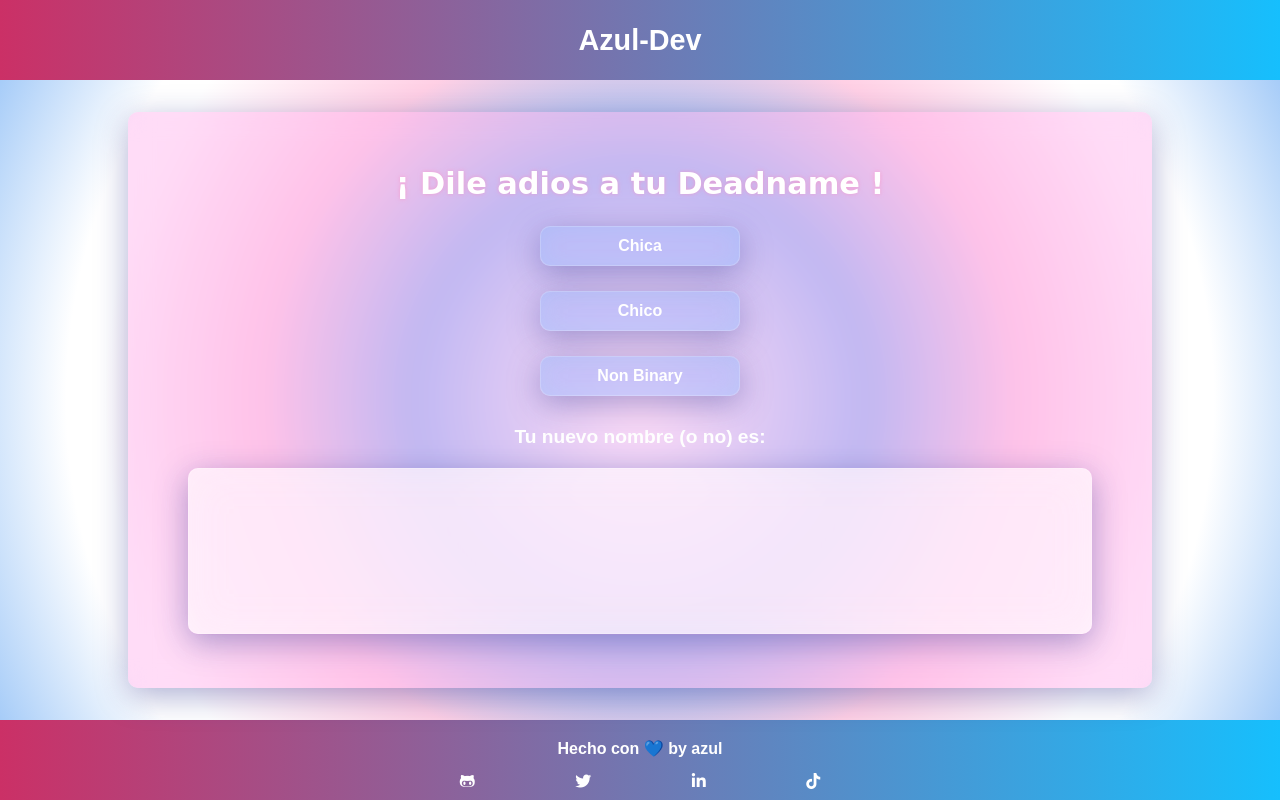
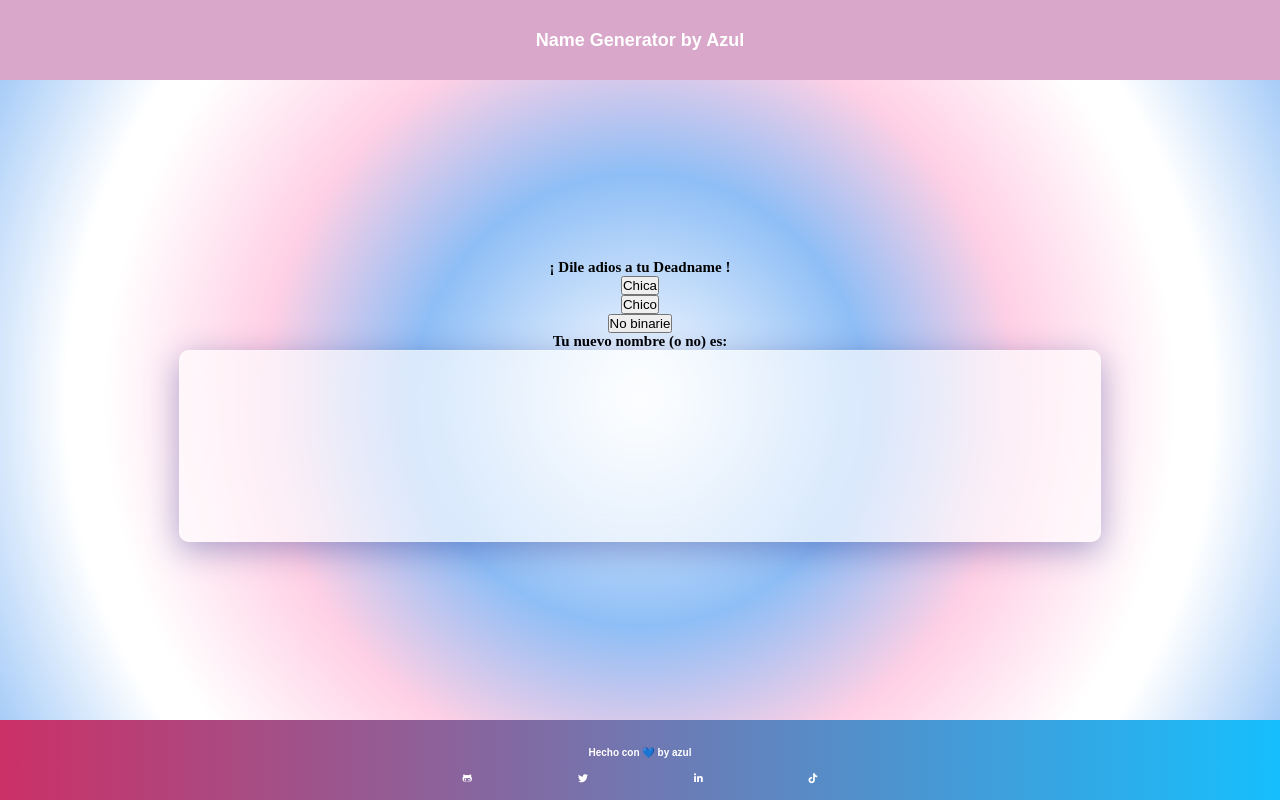
Before and after one commit to azulnietogomez/name-generator, a plain HTML site: page index.html in a window 1280 px wide. Drawn offline with Linux system fonts and the light colour scheme; a web font is replaced by a local one.

Commit message:
add base styles, fix: delete html shit redo and put the layout on a new stylesheet

```diff
--- a/index.html
+++ b/index.html
@@ -10,26 +10,26 @@
     <link rel="preconnect" href="https://fonts.gstatic.com" crossorigin>
     <link href="https://fonts.googleapis.com/css2?family=Pushster&display=swap" rel="stylesheet">
     <!--Styles-->
-    <link rel="stylesheet" href="./styles.css">
+    <link rel="stylesheet" href="./styles/base.css">
+    <link rel="stylesheet" href="./styles/layout.css">
+    <link rel="stylesheet" href="./styles/skin.css">
+
     <title>Name Generator</title>
 </head>
 <body>
     <header>
-        <nav class="header-nav">
-            <a class="header__logo">Azul-Dev</a>
-        </nav>
+            <a class="header__logo">Name Generator by Azul </a>
     </header>
+
     <main>
-        <section class="generator">
-            <div class="generator-container">
+            <section class="generator-wrapper">
                 <h1>¡ Dile adios a tu Deadname !</h1>
                 <button class="get-name girl-name" id="get-name" onclick="GenerateGirlName()">Chica</button>
                 <button class="get-name boy-name" id="get-name" onclick="GenerateBoyName()">Chico</button>
-                <button class="get-name nb-name" id="get-name" onclick="GenerateNbName()">Non Binary</button>
+                <button class="get-name nb-name" id="get-name" onclick="GenerateNbName()">No binarie</button>
                 <h2>Tu nuevo nombre (o no) es:</h2>
                 <div class="result" id="result"></div>
-            </div>
-        </section>
+            </section>
     </main>
     <script src="./script.js"></script>
     <footer>
--- a/styles.css
+++ b/styles.css
@@ -1,16 +1,5 @@
-:root {
-    --fuente: 'Pushster', cursive;
-}
-
-* {
-    box-sizing: border-box;
-    padding: 0;
-    margin: 0;
-}
 
 header {
-    width: 100%;
-    height: 10vh;
     background: #16BFFD;  /* fallback for old browsers */
     background: -webkit-linear-gradient(to right, #CB3066, #16BFFD);  /* Chrome 10-25, Safari 5.1-6 */
     background: linear-gradient(to right, #CB3066, #16BFFD); /* W3C, IE 10+/ Edge, Firefox 16+, Chrome 26+, Opera 12+, Safari 7+ */
@@ -23,14 +12,6 @@ header {
     color: white;
 }
 
-.header-nav {
-    display: flex;
-    justify-content: center;
-    align-items: center;
-    width: 70%;
-    height: 100%;
-    margin: 0 auto;
-}
 
 body {
     background: rgb(255,143,192);
@@ -38,28 +19,14 @@ body {
 }
 
 main {
-    width: 100%;
-    height: 80vh;
     background-color: transparent;
 }
 
 .generator {
-    display: flex;
-    justify-content: center;
-    align-items: center;
-    width: 80%;
-    height: 100%;
-    margin: 0 auto;
     background-color: transparent;
 }
 
 .generator-container {
-    display: flex;
-    justify-content: center;
-    align-items: center;
-    flex-direction: column;
-    width: 100%;
-    height: 90%;
     padding: 10px;
     background: rgba( 255, 177, 237, 0.45 );
     box-shadow: 0 8px 32px 0 rgba( 31, 38, 135, 0.37 );
@@ -82,8 +49,6 @@ main {
 }
 
 .generator-container .get-name {
-    min-width: 200px;
-    max-width: 300px;
     padding: 10px 25px;
     margin-bottom: 25px;
     border-radius: 8px;
@@ -121,13 +86,6 @@ main {
     border: 1px solid rgba( 255, 255, 255, 0.18 );
 }
 
-.name-container {
-    width: 100%;
-    height: 80%;
-    display: flex;
-    justify-content: center;
-    align-items: center;
-}
 
 .name-container h3 {
     font-family: var(--fuente);
@@ -137,33 +95,13 @@ main {
 }
 
 footer {
-    display: flex;
-    justify-content: center;
-    align-items: center;
-    width: 100%;
-    height: 10vh;
     background: #16BFFD;  /* fallback for old browsers */
     background: -webkit-linear-gradient(to right, #CB3066, #16BFFD);  /* Chrome 10-25, Safari 5.1-6 */
     background: linear-gradient(to right, #CB3066, #16BFFD); /* W3C, IE 10+/ Edge, Firefox 16+, Chrome 26+, Opera 12+, Safari 7+ */
 }
 
-.social-container {
-    width: 90%;
-    height: auto;
-    margin: 10px 0 0 0;
-    display: flex;
-    flex-direction: column;
-    justify-content: space-evenly;
-    align-items: center;
-}
-
 
 .social-list {
-    width: 40%;
-    height: auto;
-    display: flex;
-    margin-top: 15px;
-    justify-content: space-around;
     font-size: 1rem;
     list-style: none;
 }
--- a/styles/base.css
+++ b/styles/base.css
@@ -0,0 +1,16 @@
+:root {
+    --pink-lavander: #d8a7ca;
+    --turquoise: #4effef;
+
+    --fuente: 'Pushster', cursive;
+}
+
+* {
+    box-sizing: border-box;
+    padding: 0;
+    margin: 0;
+}
+
+html {
+    font-size: 62.5%;
+}
--- a/styles/layout.css
+++ b/styles/layout.css
@@ -0,0 +1,58 @@
+
+header, footer, .generator-wrapper,
+.name-container {
+    display: flex;
+    justify-content: center;
+    align-items: center;
+}
+
+header {
+    width: 100%;
+    height: 10vh;
+}
+
+main {
+    width: 100%;
+    height: 80vh;
+}
+
+footer {
+    flex-direction: column;
+    width: 100%;
+    height: 10vh;
+}
+
+.generator-wrapper {
+    flex-direction: column;
+    width: 80%;
+    height: 100%;
+    margin: 0 auto;
+}
+
+.result {
+    width: 90%;
+    height: 30%;
+}
+
+.name-container {
+    width: 100%;
+    height: 80%;
+}
+
+.social-container {
+    display: flex;
+    flex-direction: column;
+    justify-content: space-evenly;
+    align-items: center;
+    width: 90%;
+    height: auto;
+    margin: 10px 0 0 0;
+}
+
+.social-list {
+    display: flex;
+    justify-content: space-around;
+    width: 40%;
+    height: auto;
+    margin-top: 15px;
+}
--- a/styles/skin.css
+++ b/styles/skin.css
@@ -0,0 +1,113 @@
+
+header {
+    background-color: var(--pink-lavander) ;
+}
+
+.header__logo {
+    font:bold 1.8rem sans-serif;
+    color: white;
+}
+
+
+body {
+    background: rgb(255,143,192);
+    background: radial-gradient(circle, rgba(255,143,192,1) 0%, rgba(255,255,255,1) 0%, rgba(142,190,246,1) 30%, rgba(255,208,229,1) 50%, rgba(255,255,255,1) 71%, rgba(255,255,255,1) 76%, rgba(142,190,246,1) 100%);
+}
+
+main {
+    background-color: transparent;
+}
+
+.generator {
+    background-color: transparent;
+}
+
+.generator-container {
+    padding: 10px;
+    background: rgba( 255, 177, 237, 0.45 );
+    box-shadow: 0 8px 32px 0 rgba( 31, 38, 135, 0.37 );
+    backdrop-filter: blur( 12.5px );
+    -webkit-backdrop-filter: blur( 12.5px );
+    border-radius: 10px;background: rgba( 255, 177, 237, 0.45 );
+    box-shadow: 0 8px 32px 0 rgba( 31, 38, 135, 0.37 );
+    backdrop-filter: blur( 12.5px );
+    -webkit-backdrop-filter: blur( 12.5px );
+    border-radius: 10px;
+}
+
+.generator-container h1 {
+    padding-bottom: 25px;
+    font-size: 1.9rem;
+    font-family: var(--fuente);
+    text-align: center;
+    color: #fff;
+    text-shadow: 0px 0px 4px rgba(255,137,189,0.6);
+}
+
+.generator-container .get-name {
+    padding: 10px 25px;
+    margin-bottom: 25px;
+    border-radius: 8px;
+    font-family: sans-serif;
+    font-weight: 600;
+    font-size: 1rem;
+    color: white;
+    cursor: pointer;
+
+    background: rgba( 142, 191, 255, 0.45 );
+    box-shadow: 0 8px 32px 0 rgba( 31, 38, 135, 0.37 );
+    backdrop-filter: blur( 12.5px );
+    -webkit-backdrop-filter: blur( 12.5px );
+    border-radius: 10px;
+    border: 1px solid rgba( 255, 255, 255, 0.18 );
+}
+
+.generator-container h2 {
+    margin-top: 5px;
+    margin-bottom: 20px;
+    font-size: 1.2rem;
+    font-family: sans-serif;
+    text-align: center;
+    color: #fff;
+}
+
+.result {
+    width: 90%;
+    height: 30%;
+    background: rgba( 255, 255, 255, 0.65 );
+    box-shadow: 0 8px 32px 0 rgba( 31, 38, 135, 0.37 );
+    backdrop-filter: blur( 20px );
+    -webkit-backdrop-filter: blur( 20px );
+    border-radius: 10px;
+    border: 1px solid rgba( 255, 255, 255, 0.18 );
+}
+
+
+.name-container h3 {
+    font-family: var(--fuente);
+    font-size: 4rem;
+    color: white;
+    text-shadow: 0px 2px 8px rgba(164, 137, 255, 0.6);
+}
+
+footer {
+    background: #16BFFD;  /* fallback for old browsers */
+    background: -webkit-linear-gradient(to right, #CB3066, #16BFFD);  /* Chrome 10-25, Safari 5.1-6 */
+    background: linear-gradient(to right, #CB3066, #16BFFD); /* W3C, IE 10+/ Edge, Firefox 16+, Chrome 26+, Opera 12+, Safari 7+ */
+}
+
+
+.social-list {
+    font-size: 1rem;
+    list-style: none;
+}
+
+.social-container h4 {
+    font-family: sans-serif;
+    color: #fff;
+}
+
+.social-list li a {
+    text-decoration: none;
+    color: white;
+}
```
